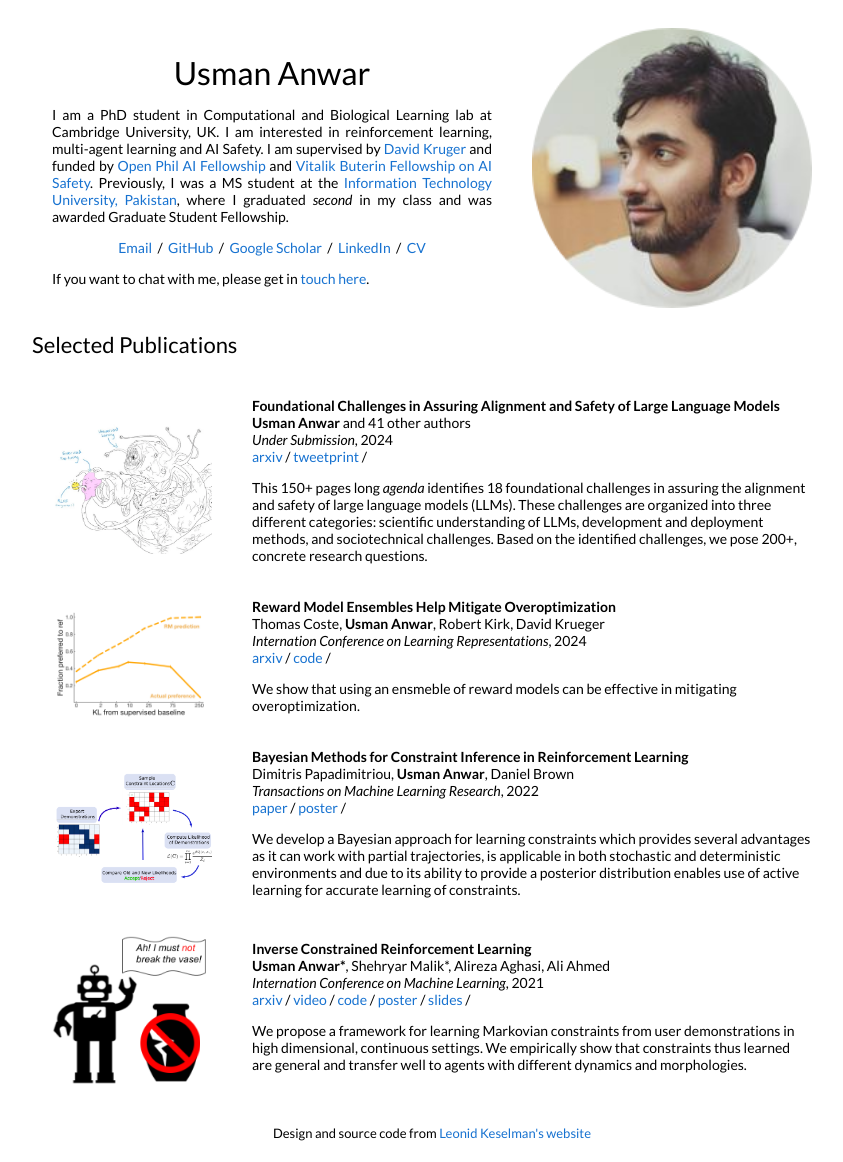
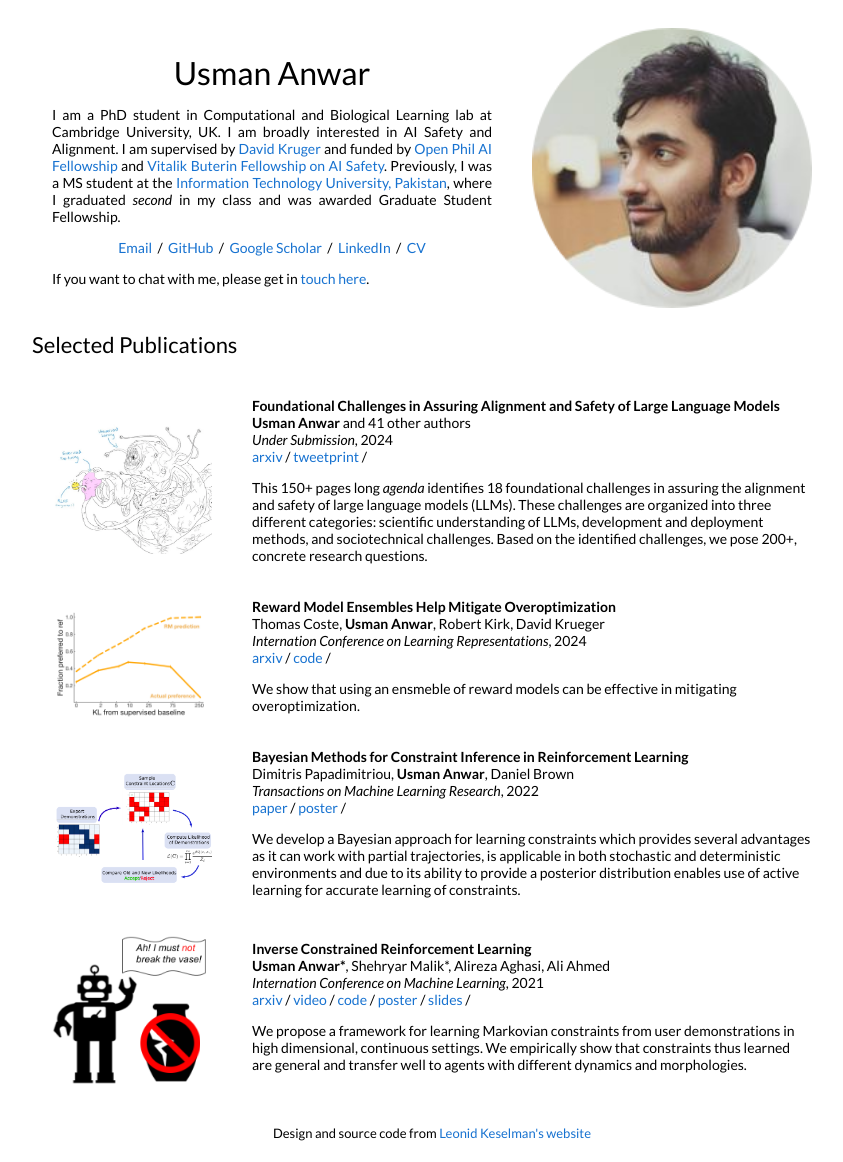
Before and after one commit to uzman-anwar/uzman-anwar.github.io, a Jekyll site: the page built from _posts/conference/2024-04-15-llm-agenda.markdown, in a window 1280 px wide. Shown: the whole page, without its empty margins (208-1051 px from the left). Built offline with Jekyll 4.4.1, drawn with Linux system fonts in a browser that asks for light colours.

Commit message:
Updated research intrests.

```diff
--- a/_layouts/default.html
+++ b/_layouts/default.html
@@ -27,7 +27,7 @@
               <h1>
                 Usman Anwar
               </h1>
-              <p style="text-align:justify">I am a  PhD student in Computational and Biological Learning lab at Cambridge University, UK. I am interested in reinforcement learning, multi-agent learning and AI Safety. I am supervised by <a href="https://scholar.google.ca/citations?user=5Uz70IoAAAAJ&hl=en">David Kruger</a> and funded by <a href="https://www.openphilanthropy.org/grants/open-phil-ai-fellowship-2022-class/">Open Phil AI Fellowship</a> and <a href="https://futureoflife.org/team/fellowship-winners-2022/">Vitalik Buterin Fellowship on AI Safety</a>. Previously, I was a MS student at the <a href="https://www.itu.edu.pk/">Information Technology University, Pakistan</a>, where I graduated <i>second</i> in my class and was awarded Graduate Student Fellowship.
+              <p style="text-align:justify">I am a  PhD student in Computational and Biological Learning lab at Cambridge University, UK. I am broadly interested in AI Safety and Alignment. I am supervised by <a href="https://scholar.google.ca/citations?user=5Uz70IoAAAAJ&hl=en">David Kruger</a> and funded by <a href="https://www.openphilanthropy.org/grants/open-phil-ai-fellowship-2022-class/">Open Phil AI Fellowship</a> and <a href="https://futureoflife.org/team/fellowship-winners-2022/">Vitalik Buterin Fellowship on AI Safety</a>. Previously, I was a MS student at the <a href="https://www.itu.edu.pk/">Information Technology University, Pakistan</a>, where I graduated <i>second</i> in my class and was awarded Graduate Student Fellowship.
               <p style="text-align:center">
                 <a target="_blank" href="https://mailhide.io/e/Mpto2XvD"> Email</a> &nbsp;/&nbsp;
                 <a href="https://github.com/uzman-anwar">GitHub</a> &nbsp;/&nbsp;
```
